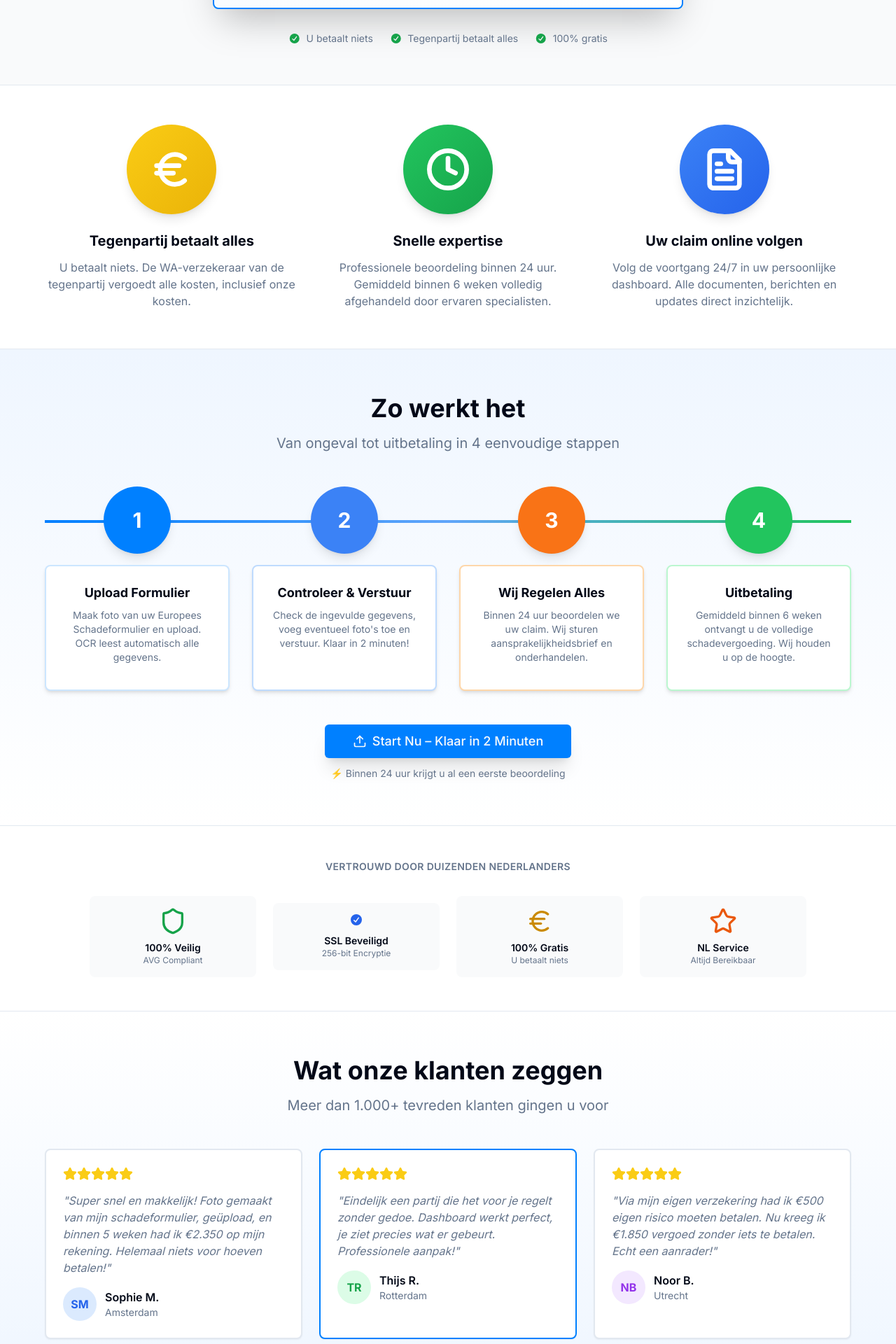
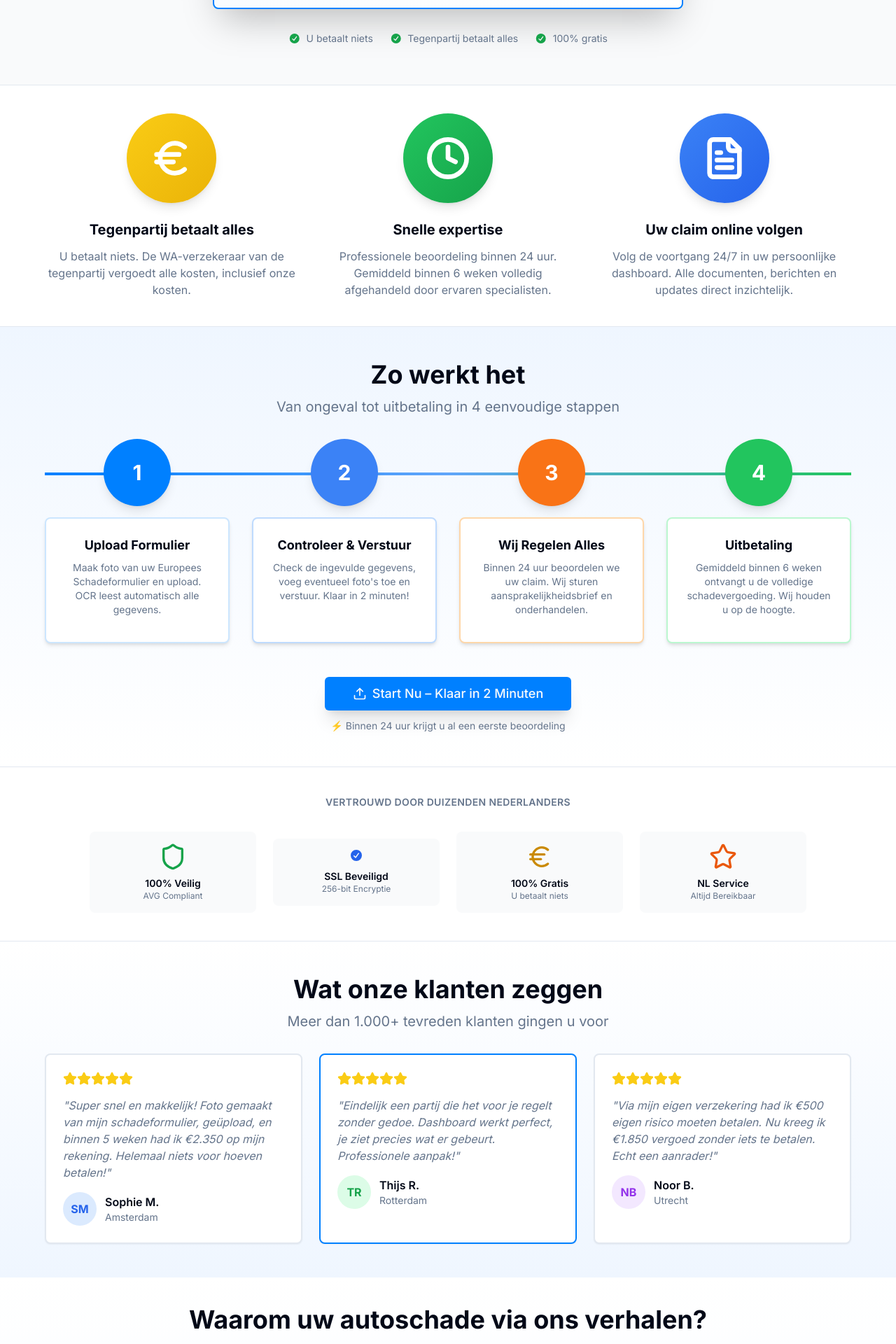
Before and after one commit to Championne/Gratisschadeverhalen.nl, a Next.js app: page / in a window 1280 px wide. Shown: the part 980-2900 px from the top of the page at 70% size. Built offline with nearby package versions, Linux system fonts and the light colour scheme; no server answers.

Commit message:
Optimize section padding and spacing for better visual balance

```diff
--- a/app/page.tsx
+++ b/app/page.tsx
@@ -395,7 +395,7 @@ export default function HomePage() {
         </section>
 
         {/* USP Section - 3 Key Benefits */}
-        <section className="py-10 md:py-14 bg-white border-y">
+        <section className="py-8 md:py-10 bg-white border-y">
           <div className="container mx-auto px-4">
             <div className="max-w-6xl mx-auto">
               <div className="grid md:grid-cols-3 gap-6 md:gap-8">
@@ -446,12 +446,12 @@ export default function HomePage() {
 
 
         {/* HOE WERKT HET - 4 Stappen Proces */}
-        <section className="py-12 md:py-16 bg-gradient-to-b from-blue-50 to-white">
+        <section className="py-10 md:py-12 bg-gradient-to-b from-blue-50 to-white">
           <div className="container mx-auto px-4">
             <div className="max-w-6xl mx-auto">
               {/* Header */}
-              <div className="text-center mb-12">
-                <h2 className="text-3xl md:text-4xl font-bold mb-4">
+              <div className="text-center mb-8">
+                <h2 className="text-3xl md:text-4xl font-bold mb-3">
                   Zo werkt het
                 </h2>
                 <p className="text-xl text-muted-foreground max-w-2xl mx-auto">
@@ -545,7 +545,7 @@ export default function HomePage() {
         </section>
 
         {/* Trust Badges Section */}
-        <section className="py-10 md:py-12 bg-white border-y">
+        <section className="py-8 md:py-10 bg-white border-y">
           <div className="container mx-auto px-4">
             <div className="max-w-5xl mx-auto">
               <div className="text-center mb-8">
@@ -588,12 +588,12 @@ export default function HomePage() {
         </section>
 
         {/* Testimonials Section */}
-        <section className="py-12 md:py-16 bg-gradient-to-b from-white to-blue-50">
+        <section className="py-10 md:py-12 bg-gradient-to-b from-white to-blue-50">
           <div className="container mx-auto px-4">
             <div className="max-w-6xl mx-auto">
               {/* Header */}
-              <div className="text-center mb-12">
-                <h2 className="text-3xl md:text-4xl font-bold mb-4">
+              <div className="text-center mb-8">
+                <h2 className="text-3xl md:text-4xl font-bold mb-3">
                   Wat onze klanten zeggen
                 </h2>
                 <p className="text-xl text-muted-foreground">
@@ -683,7 +683,7 @@ export default function HomePage() {
         </section>
 
         {/* Waarom zelf verhalen via ons - NIEUWE SECTIE */}
-        <section className="py-10 md:py-12 bg-gradient-to-b from-white to-blue-50">
+        <section className="py-8 md:py-10 bg-gradient-to-b from-white to-blue-50">
           <div className="container mx-auto px-4">
             <div className="max-w-5xl mx-auto">
               <div className="text-center mb-8">
@@ -781,7 +781,7 @@ export default function HomePage() {
         </section>
 
         {/* Hoe werkt het Section */}
-        <section id="hoe-werkt-het" className="py-12 bg-white">
+        <section id="hoe-werkt-het" className="py-8 md:py-10 bg-white">
           <div className="container mx-auto px-4">
             <div className="text-center mb-10">
               <h2 className="text-3xl md:text-4xl font-bold mb-4">
@@ -869,7 +869,7 @@ export default function HomePage() {
         </section>
 
         {/* Voorbeeldcases Section */}
-        <section id="voorbeelden" className="py-12 bg-gradient-to-b from-gray-50 to-white">
+        <section id="voorbeelden" className="py-8 md:py-10 bg-gradient-to-b from-gray-50 to-white">
           <div className="container mx-auto px-4">
             <div className="text-center mb-10">
               <h2 className="text-3xl md:text-4xl font-bold mb-4">
@@ -976,7 +976,7 @@ export default function HomePage() {
         </section>
 
         {/* Waarom gratis Section */}
-        <section className="py-10 md:py-12 bg-white">
+        <section className="py-8 md:py-10 bg-white">
           <div className="container mx-auto px-4">
             <div className="max-w-4xl mx-auto">
               <div className="text-center mb-8">
@@ -1046,10 +1046,10 @@ export default function HomePage() {
         </section>
 
         {/* Uitgebreide FAQ Section */}
-        <section id="faq" className="py-12 bg-white">
+        <section id="faq" className="py-10 md:py-12 bg-white">
           <div className="container mx-auto px-4">
-            <div className="text-center mb-10">
-              <h2 className="text-3xl md:text-4xl font-bold mb-4">Veelgestelde vragen over autoschade verhalen</h2>
+            <div className="text-center mb-8">
+              <h2 className="text-3xl md:text-4xl font-bold mb-3">Veelgestelde vragen over autoschade verhalen</h2>
               <p className="text-lg text-muted-foreground max-w-2xl mx-auto">
                 Alles wat u moet weten over het gratis verhalen van uw voertuigschade
               </p>
@@ -1387,7 +1387,7 @@ export default function HomePage() {
 
 
         {/* Final CTA Section */}
-        <section className="py-10 md:py-12 bg-gradient-to-r from-primary to-blue-700 text-white">
+        <section className="py-8 md:py-10 bg-gradient-to-r from-primary to-blue-700 text-white">
           <div className="container mx-auto px-6 sm:px-4 text-center">
             <h2 className="text-3xl md:text-4xl font-bold mb-4">
               Klaar om uw autoschade gratis te verhalen?
```
